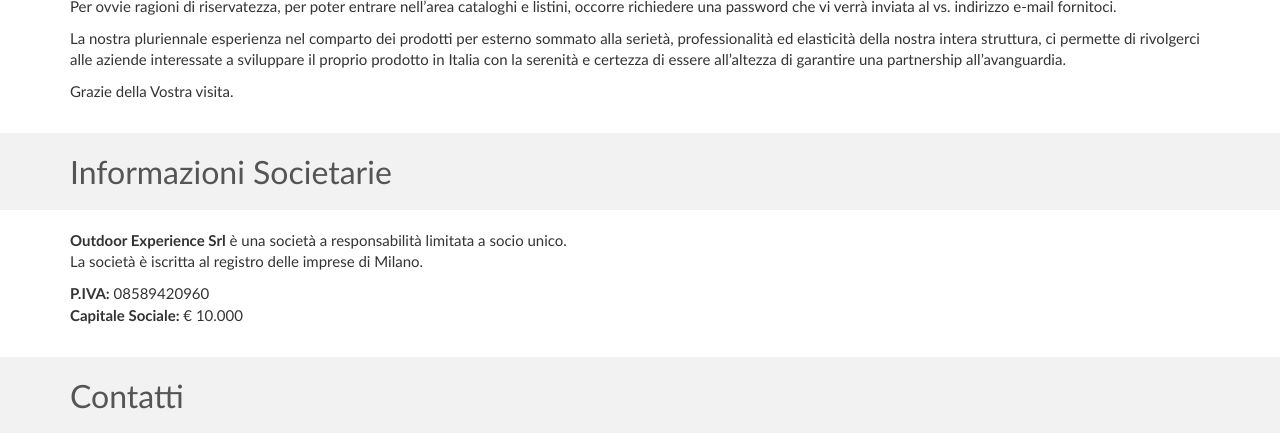
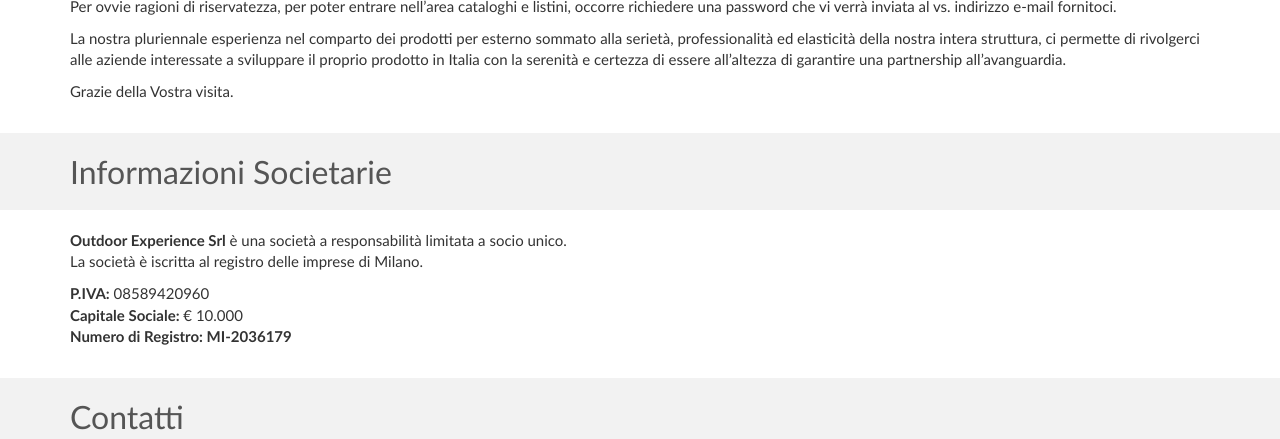
Before and after one commit to fuma900/outdoorxp-website, a Jekyll site: the page built from chi-siamo/index.html, in a window 1280 px wide and 900 px high, scrolled down 587 px, cut to the strip 0-439 px from the top of the window. Built offline with Jekyll 4.4.1, drawn with Linux system fonts in a browser that asks for light colours; nearby versions of some CDN libraries; Markdown is read by kramdown in place of the engine named in the settings.

Commit message:
added register number

```diff
--- a/_layouts/about.html
+++ b/_layouts/about.html
@@ -32,7 +32,7 @@
 		<p>
 			<strong>P.IVA:</strong> 08589420960<br>
 			<strong>Capitale Sociale:</strong> &euro; 10.000<br>
-			<!-- <strong>Numero di Registro:</strong> <br> -->
+			<strong>Numero di Registro: MI-2036179</strong> <br>
 		</p>
 	</article>
 </section>
```
